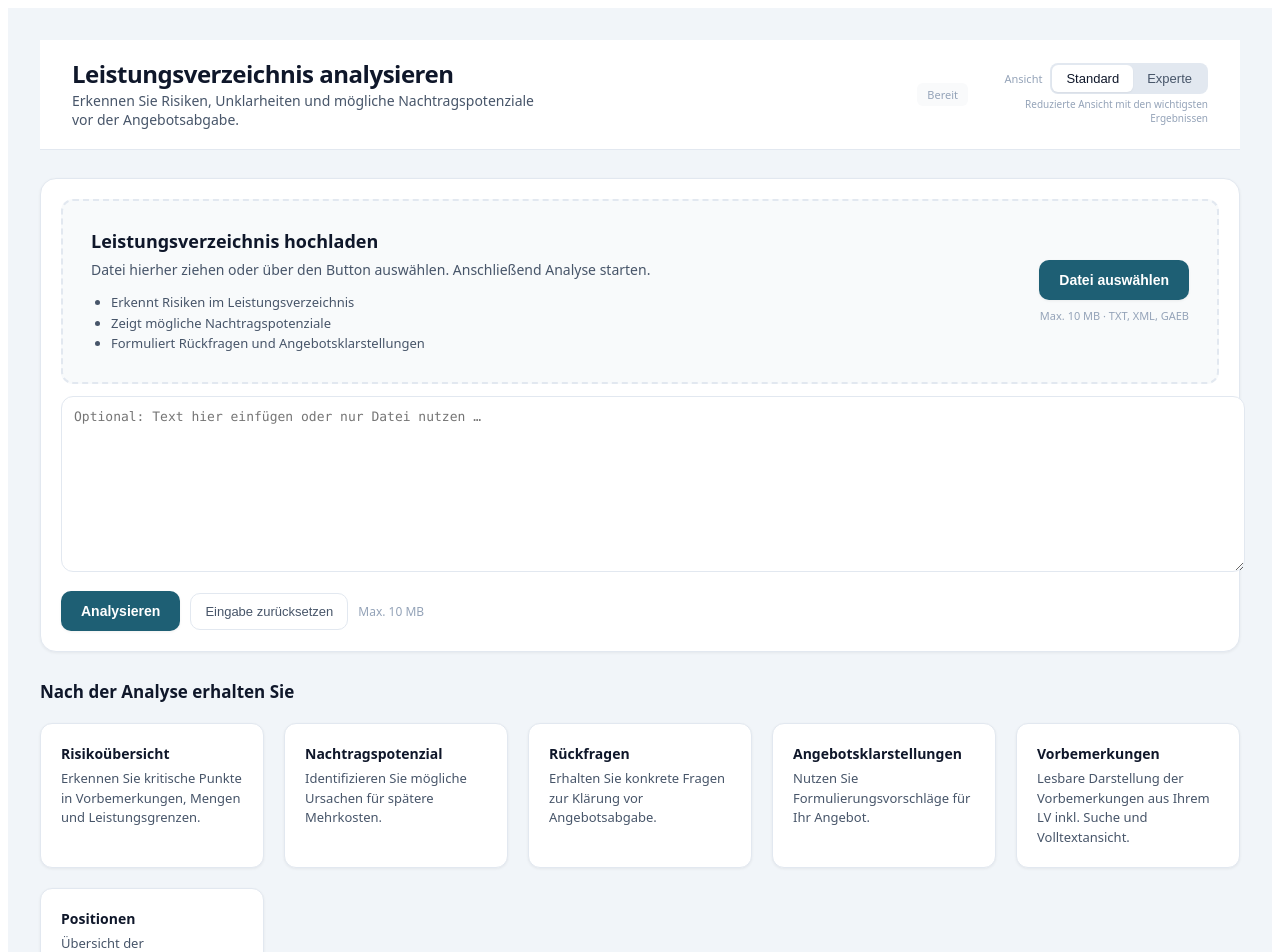
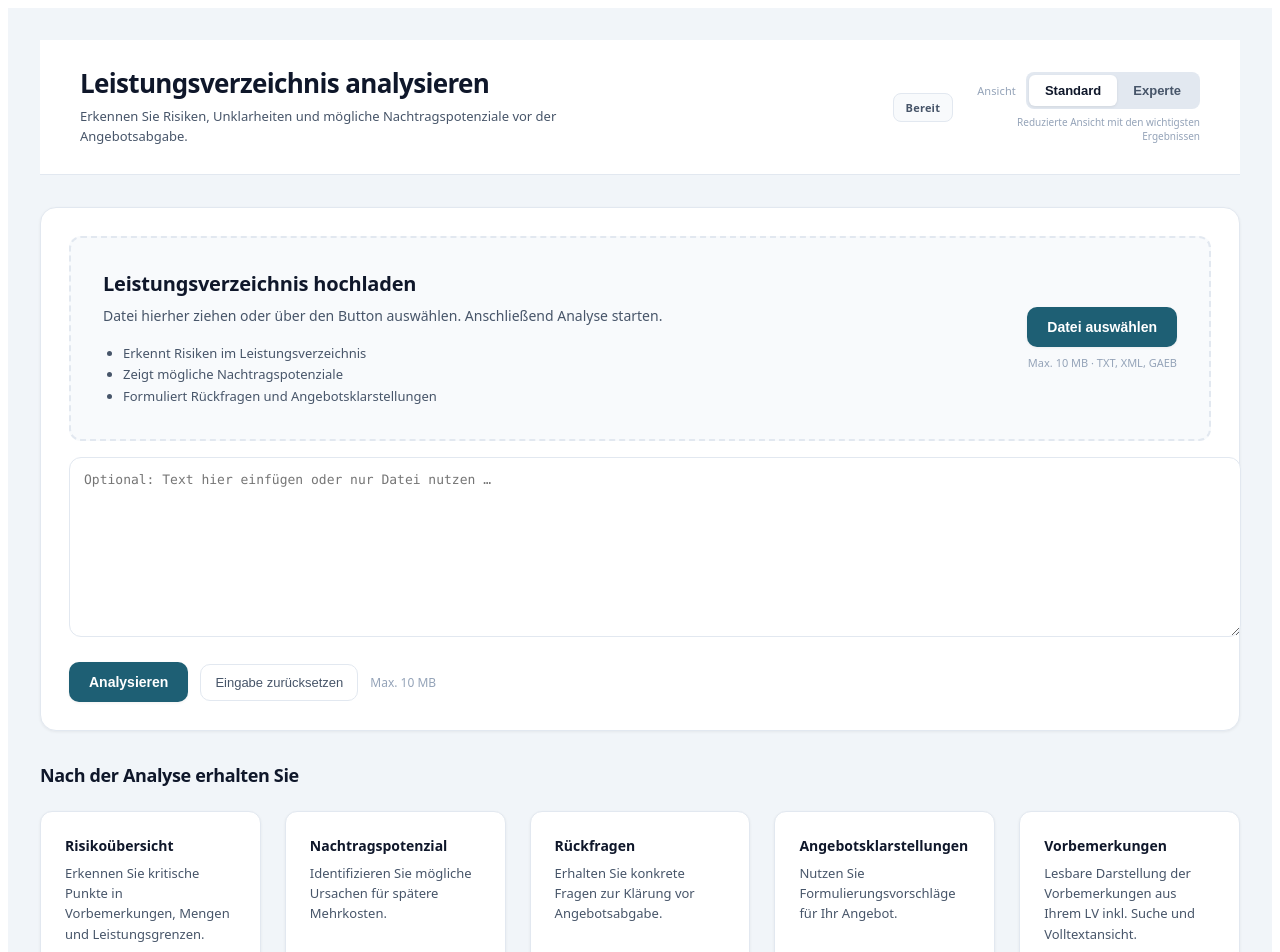
Before and after one commit to AndySaty77/tga-lv-tool, a Next.js app: page /analyse in a window 1280 px wide. Shown: the top 952 px of the page. Built offline with nearby package versions, Linux system fonts and the light colour scheme.

Commit message:
Beschreibung

```diff
--- a/app/admin/score/page.tsx
+++ b/app/admin/score/page.tsx
@@ -19,14 +19,17 @@ const CUSTOMER_DESIGN = {
   cardRadius: 12,
   cardRadiusLg: 16,
   cardShadow: "0 1px 3px rgba(0,0,0,0.06)",
-  cardShadowHover: "0 2px 6px rgba(0,0,0,0.08)",
+  cardShadowHover: "0 4px 12px rgba(0,0,0,0.06)",
   textPrimary: "#0f172a",
   textSecondary: "#475569",
   textMuted: "#94a3b8",
-  spacingSection: 28,
-  spacingCard: 20,
+  spacingSection: 32,
+  spacingCard: 24,
   radiusButton: 10,
   radiusToggle: 8,
+  headerPaddingV: 28,
+  headerPaddingH: 40,
+  badgeRadius: 8,
 } as const;
 
 type CategoryKey =
@@ -1084,21 +1087,24 @@ export function ScorePage(props: { customerRoute?: boolean } = {}) {
       {customerRoute && (
         <style dangerouslySetInnerHTML={{ __html: `
           .tga-btn-primary { transition: transform 0.2s ease, box-shadow 0.2s ease, background-color 0.2s ease; }
-          .tga-btn-primary:hover:not(:disabled) { transform: translateY(-1px); box-shadow: 0 2px 8px rgba(0,0,0,0.12); }
-          .tga-btn-primary:active:not(:disabled) { transform: translateY(0); box-shadow: 0 1px 3px rgba(0,0,0,0.06); }
+          .tga-btn-primary:hover:not(:disabled) { transform: translateY(-1px); box-shadow: 0 4px 12px rgba(30,95,116,0.25); }
+          .tga-btn-primary:active:not(:disabled) { transform: translateY(0); box-shadow: 0 1px 3px rgba(0,0,0,0.08); }
           .tga-btn-primary:focus-visible { outline: 2px solid #1e5f74; outline-offset: 2px; }
           .tga-btn-secondary { transition: transform 0.2s ease, box-shadow 0.2s ease, border-color 0.2s ease, background-color 0.2s ease; }
-          .tga-btn-secondary:hover { transform: translateY(-1px); box-shadow: 0 1px 4px rgba(0,0,0,0.06); }
+          .tga-btn-secondary:hover { border-color: #cbd5e1 !important; box-shadow: 0 1px 3px rgba(0,0,0,0.05); }
           .tga-btn-secondary:active { transform: translateY(0); }
           .tga-btn-secondary:focus-visible { outline: 2px solid #1e5f74; outline-offset: 2px; }
-          .tga-toggle-option { transition: transform 0.2s ease, background-color 0.2s ease, color 0.2s ease, box-shadow 0.2s ease; }
+          .tga-toggle-option { transition: background-color 0.2s ease, color 0.2s ease, box-shadow 0.2s ease; }
           .tga-toggle-option:hover { background-color: #f1f5f9 !important; }
           .tga-toggle-option:not([data-active]):hover { color: #0f172a !important; }
+          .tga-toggle-option[data-active] { box-shadow: 0 1px 3px rgba(0,0,0,0.08); }
           .tga-toggle-option:active { transform: scale(0.98); }
           .tga-toggle-option:focus-visible { outline: 2px solid #1e5f74; outline-offset: 1px; }
           .tga-tab { transition: color 0.2s ease, border-color 0.2s ease; }
           .tga-tab:hover { color: #0f172a !important; }
           .tga-tab:focus-visible { outline: 2px solid #1e5f74; outline-offset: 2px; }
+          .tga-benefit-card { transition: box-shadow 0.2s ease; }
+          .tga-benefit-card:hover { box-shadow: 0 4px 12px rgba(0,0,0,0.06); }
         ` }} />
       )}
 
@@ -1197,26 +1203,26 @@ export function ScorePage(props: { customerRoute?: boolean } = {}) {
       <header
         style={{
           marginBottom: 0,
-          padding: customerRoute ? "20px 32px" : "0 28px",
-          minHeight: 64,
+          padding: customerRoute ? `${CUSTOMER_DESIGN.headerPaddingV}px ${CUSTOMER_DESIGN.headerPaddingH}px` : "0 28px",
+          minHeight: customerRoute ? 72 : 64,
           height: customerRoute ? "auto" : 64,
           display: "flex",
           alignItems: "center",
           justifyContent: "space-between",
-          gap: 24,
+          gap: 28,
           background: customerRoute ? CUSTOMER_DESIGN.cardBg : "#fff",
           borderBottom: customerRoute ? `1px solid ${CUSTOMER_DESIGN.cardBorder}` : "1px solid #e5e7eb",
           flexWrap: "wrap",
         }}
       >
         {/* Linke Seite: Titel, optional Untertitel (Kundenroute), Dateiname */}
-        <div style={{ display: "flex", flexDirection: "column", gap: 2, minWidth: 0 }}>
+        <div style={{ display: "flex", flexDirection: "column", gap: customerRoute ? 8 : 2, minWidth: 0, flex: "1 1 280px" }}>
           {customerRoute ? (
             <>
-              <h1 style={{ margin: 0, fontSize: 24, fontWeight: 700, color: CUSTOMER_DESIGN.textPrimary, letterSpacing: "-0.02em", lineHeight: 1.2 }}>
+              <h1 style={{ margin: 0, fontSize: 26, fontWeight: 800, color: CUSTOMER_DESIGN.textPrimary, letterSpacing: "-0.025em", lineHeight: 1.2 }}>
                 Leistungsverzeichnis analysieren
               </h1>
-              <p style={{ margin: 0, fontSize: 14, color: CUSTOMER_DESIGN.textSecondary, fontWeight: 400, maxWidth: 480 }}>
+              <p style={{ margin: 0, fontSize: 13, color: CUSTOMER_DESIGN.textSecondary, fontWeight: 400, maxWidth: 480, lineHeight: 1.5 }}>
                 Erkennen Sie Risiken, Unklarheiten und mögliche Nachtragspotenziale vor der Angebotsabgabe.
               </p>
             </>
@@ -1226,33 +1232,35 @@ export function ScorePage(props: { customerRoute?: boolean } = {}) {
             </h1>
           )}
           {fileMeta?.name && (
-            <span style={{ fontSize: 12, color: customerRoute ? CUSTOMER_DESIGN.textMuted : "#9ca3af", fontWeight: 500, overflow: "hidden", textOverflow: "ellipsis", whiteSpace: "nowrap", marginTop: 2 }}>
+            <span style={{ fontSize: 12, color: customerRoute ? CUSTOMER_DESIGN.textMuted : "#9ca3af", fontWeight: 500, overflow: "hidden", textOverflow: "ellipsis", whiteSpace: "nowrap", marginTop: 4 }}>
               {fileMeta.name}
               {fileMeta.size ? ` · ${fmtKB(fileMeta.size)}` : ""}
             </span>
           )}
         </div>
 
-        {/* Rechte Seite: Status dezent, Modus-Toggle mit Hilfetext (Kundenroute) */}
-        <div style={{ display: "flex", alignItems: "center", gap: 20, flexShrink: 0 }}>
+        {/* Rechte Seite: Status-Badge, Modus-Toggle mit Hilfetext (Kundenroute) */}
+        <div style={{ display: "flex", alignItems: "center", gap: customerRoute ? 24 : 20, flexShrink: 0 }}>
           {analysisStatus && (
             <span
               style={{
                 fontSize: 11,
-                fontWeight: 500,
-                color: loading ? "#b45309" : result ? (customerRoute ? CUSTOMER_DESIGN.primary : "#047857") : (customerRoute ? CUSTOMER_DESIGN.textMuted : "#9ca3af"),
-                padding: "4px 10px",
-                borderRadius: 6,
-                background: loading ? "#fffbeb" : result ? (customerRoute ? "#e8f4f8" : "#ecfdf5") : "#f9fafb",
+                fontWeight: 600,
+                letterSpacing: "0.02em",
+                color: loading ? "#b45309" : result ? (customerRoute ? CUSTOMER_DESIGN.primary : "#047857") : (customerRoute ? CUSTOMER_DESIGN.textSecondary : "#9ca3af"),
+                padding: customerRoute ? "6px 12px" : "4px 10px",
+                borderRadius: customerRoute ? CUSTOMER_DESIGN.badgeRadius : 6,
+                background: loading ? "#fffbeb" : result ? (customerRoute ? "#e8f4f8" : "#ecfdf5") : (customerRoute ? "#f8fafc" : "#f9fafb"),
+                border: customerRoute ? `1px solid ${loading ? "#fde68a" : result ? "#b8dce6" : CUSTOMER_DESIGN.cardBorder}` : "none",
               }}
             >
               {loading ? "Analyse läuft…" : result ? "Abgeschlossen" : "Bereit"}
             </span>
           )}
-          <div style={{ display: "flex", flexDirection: "column", alignItems: "flex-end", gap: 4 }}>
-            <div style={{ display: "flex", alignItems: "center", gap: 8 }}>
-              <span style={{ fontSize: 11, color: customerRoute ? CUSTOMER_DESIGN.textMuted : "#9ca3af", fontWeight: 500 }}>{customerRoute ? "Ansicht" : "Modus"}</span>
-              <div style={{ display: "flex", background: customerRoute ? CUSTOMER_DESIGN.cardBorder : "#f3f4f6", borderRadius: customerRoute ? CUSTOMER_DESIGN.radiusToggle : 8, padding: 2 }}>
+          <div style={{ display: "flex", flexDirection: "column", alignItems: "flex-end", gap: 6 }}>
+            <div style={{ display: "flex", alignItems: "center", gap: 10 }}>
+              <span style={{ fontSize: 11, color: customerRoute ? CUSTOMER_DESIGN.textMuted : "#9ca3af", fontWeight: 500, letterSpacing: "0.01em" }}>{customerRoute ? "Ansicht" : "Modus"}</span>
+              <div style={{ display: "flex", background: customerRoute ? CUSTOMER_DESIGN.cardBorder : "#f3f4f6", borderRadius: customerRoute ? CUSTOMER_DESIGN.radiusToggle : 8, padding: 3 }}>
                 <button
                   type="button"
                   className={customerRoute ? "tga-toggle-option" : undefined}
@@ -1262,15 +1270,15 @@ export function ScorePage(props: { customerRoute?: boolean } = {}) {
                     if (resultTab === "trigger" || resultTab === "transparenz") setResultTab("uebersicht");
                   }}
                   style={{
-                    padding: "6px 14px",
+                    padding: customerRoute ? "8px 16px" : "6px 14px",
                     border: "none",
                     borderRadius: 6,
                     background: analysisMode === "standard" ? (customerRoute ? CUSTOMER_DESIGN.cardBg : "#fff") : "transparent",
                     color: analysisMode === "standard" ? (customerRoute ? CUSTOMER_DESIGN.textPrimary : "#111") : (customerRoute ? CUSTOMER_DESIGN.textSecondary : "#6b7280"),
-                    fontWeight: 500,
+                    fontWeight: 600,
                     fontSize: 13,
                     cursor: "pointer",
-                    boxShadow: analysisMode === "standard" ? "0 1px 2px rgba(0,0,0,0.05)" : "none",
+                    boxShadow: analysisMode === "standard" ? "0 1px 3px rgba(0,0,0,0.08)" : "none",
                   }}
                 >
                   Standard
@@ -1281,15 +1289,15 @@ export function ScorePage(props: { customerRoute?: boolean } = {}) {
                   data-active={customerRoute && analysisMode === "expert" ? "true" : undefined}
                   onClick={() => setAnalysisMode("expert")}
                   style={{
-                    padding: "6px 14px",
+                    padding: customerRoute ? "8px 16px" : "6px 14px",
                     border: "none",
                     borderRadius: 6,
                     background: analysisMode === "expert" ? (customerRoute ? CUSTOMER_DESIGN.cardBg : "#fff") : "transparent",
                     color: analysisMode === "expert" ? (customerRoute ? CUSTOMER_DESIGN.textPrimary : "#111") : (customerRoute ? CUSTOMER_DESIGN.textSecondary : "#6b7280"),
-                    fontWeight: 500,
+                    fontWeight: 600,
                     fontSize: 13,
                     cursor: "pointer",
-                    boxShadow: analysisMode === "expert" ? "0 1px 2px rgba(0,0,0,0.05)" : "none",
+                    boxShadow: analysisMode === "expert" ? "0 1px 3px rgba(0,0,0,0.08)" : "none",
                   }}
                 >
                   Experte
@@ -1297,7 +1305,7 @@ export function ScorePage(props: { customerRoute?: boolean } = {}) {
               </div>
             </div>
             {customerRoute && (
-              <div style={{ fontSize: 10, color: CUSTOMER_DESIGN.textMuted, maxWidth: 220, textAlign: "right", lineHeight: 1.35 }}>
+              <div style={{ fontSize: 10, color: CUSTOMER_DESIGN.textMuted, maxWidth: 220, textAlign: "right", lineHeight: 1.4 }}>
                 {analysisMode === "standard"
                   ? "Reduzierte Ansicht mit den wichtigsten Ergebnissen"
                   : "Zusätzliche technische Details und vertiefte Auswertung"}
@@ -1319,7 +1327,7 @@ export function ScorePage(props: { customerRoute?: boolean } = {}) {
       <div
         style={{
           marginTop: customerRoute ? CUSTOMER_DESIGN.spacingSection : 24,
-          padding: customerRoute ? CUSTOMER_DESIGN.spacingCard : 16,
+          padding: customerRoute ? 28 : 16,
           border: customerRoute ? `1px solid ${CUSTOMER_DESIGN.cardBorder}` : "1px solid #e5e7eb",
           borderRadius: customerRoute ? CUSTOMER_DESIGN.cardRadiusLg : 16,
           background: customerRoute ? CUSTOMER_DESIGN.cardBg : "#fafafa",
@@ -1337,33 +1345,33 @@ export function ScorePage(props: { customerRoute?: boolean } = {}) {
           style={{
             border: `2px dashed ${dragOver ? (customerRoute ? CUSTOMER_DESIGN.primary : "#0a7a2f") : (customerRoute ? CUSTOMER_DESIGN.cardBorder : "#d1d5db")}`,
             borderRadius: customerRoute ? CUSTOMER_DESIGN.cardRadius : 14,
-            padding: customerRoute ? 28 : 14,
-            background: dragOver ? (customerRoute ? "#e8f4f8" : "#f0fdf4") : customerRoute ? "#f8fafb" : "#fff",
+            padding: customerRoute ? 32 : 14,
+            background: dragOver ? (customerRoute ? "#e8f4f8" : "#f0fdf4") : customerRoute ? "#f8fafc" : "#fff",
             display: "flex",
             justifyContent: "space-between",
             alignItems: "center",
-            gap: 20,
+            gap: 24,
             flexWrap: "wrap",
           }}
         >
-          <div style={{ minWidth: 0, flex: "1 1 260px" }}>
+          <div style={{ minWidth: 0, flex: "1 1 280px" }}>
             {customerRoute ? (
               <>
-                <div style={{ fontSize: 18, fontWeight: 700, color: CUSTOMER_DESIGN.textPrimary, marginBottom: 6 }}>
+                <div style={{ fontSize: 20, fontWeight: 700, color: CUSTOMER_DESIGN.textPrimary, marginBottom: 8, letterSpacing: "-0.01em" }}>
                   Leistungsverzeichnis hochladen
                 </div>
-                <p style={{ margin: 0, fontSize: 14, color: CUSTOMER_DESIGN.textSecondary, lineHeight: 1.5 }}>
+                <p style={{ margin: 0, fontSize: 14, color: CUSTOMER_DESIGN.textSecondary, lineHeight: 1.55 }}>
                   Datei hierher ziehen oder über den Button auswählen. Anschließend Analyse starten.
                 </p>
                 {!fileMeta && (
-                  <ul style={{ margin: "12px 0 0", paddingLeft: 20, fontSize: 13, color: CUSTOMER_DESIGN.textSecondary, lineHeight: 1.6 }}>
+                  <ul style={{ margin: "16px 0 0", paddingLeft: 20, fontSize: 13, color: CUSTOMER_DESIGN.textSecondary, lineHeight: 1.65 }}>
                     <li>Erkennt Risiken im Leistungsverzeichnis</li>
                     <li>Zeigt mögliche Nachtragspotenziale</li>
                     <li>Formuliert Rückfragen und Angebotsklarstellungen</li>
                   </ul>
                 )}
                 {fileMeta && (
-                  <div style={{ marginTop: 12, padding: "8px 12px", borderRadius: 8, background: "#e8f4f8", color: CUSTOMER_DESIGN.primary, fontWeight: 600, fontSize: 13 }}>
+                  <div style={{ marginTop: 16, padding: "10px 14px", borderRadius: CUSTOMER_DESIGN.radiusButton, background: "#e8f4f8", border: `1px solid ${CUSTOMER_DESIGN.cardBorder}`, color: CUSTOMER_DESIGN.primary, fontWeight: 600, fontSize: 13 }}>
                     Geladen: {fileMeta.name}
                     {fileMeta.size ? ` · ${fmtKB(fileMeta.size)}` : ""}
                   </div>
@@ -1428,10 +1436,10 @@ export function ScorePage(props: { customerRoute?: boolean } = {}) {
           rows={10}
           style={{
             width: "100%",
-            marginTop: 12,
+            marginTop: customerRoute ? 16 : 12,
             borderRadius: customerRoute ? CUSTOMER_DESIGN.cardRadius : 12,
             border: customerRoute ? `1px solid ${CUSTOMER_DESIGN.cardBorder}` : "1px solid #ddd",
-            padding: 12,
+            padding: customerRoute ? 14 : 12,
             resize: "vertical",
             fontFamily: "ui-monospace, SFMono-Regular, Menlo, Monaco, Consolas, monospace",
             fontSize: 13,
@@ -1442,7 +1450,7 @@ export function ScorePage(props: { customerRoute?: boolean } = {}) {
         />
 
         {/* Actions */}
-        <div style={{ display: "flex", gap: 10, marginTop: 14, flexWrap: "wrap", alignItems: "center" }}>
+        <div style={{ display: "flex", gap: customerRoute ? 12 : 10, marginTop: customerRoute ? 20 : 14, flexWrap: "wrap", alignItems: "center" }}>
           <button
             type="button"
             className={customerRoute ? "tga-btn-primary" : undefined}
@@ -1538,31 +1546,31 @@ export function ScorePage(props: { customerRoute?: boolean } = {}) {
       {/* Value-Preview: Was Sie nach der Analyse erhalten (nur Kundenroute, Startzustand) */}
       {customerRoute && !result && !loading && (
         <div style={{ marginTop: CUSTOMER_DESIGN.spacingSection }}>
-          <h2 style={{ margin: "0 0 20px", fontSize: 17, fontWeight: 700, color: CUSTOMER_DESIGN.textPrimary }}>Nach der Analyse erhalten Sie</h2>
+          <h2 style={{ margin: "0 0 24px", fontSize: 18, fontWeight: 800, color: CUSTOMER_DESIGN.textPrimary, letterSpacing: "-0.02em" }}>Nach der Analyse erhalten Sie</h2>
           <div style={{ display: "grid", gridTemplateColumns: "repeat(auto-fill, minmax(220px, 1fr))", gap: CUSTOMER_DESIGN.spacingCard }}>
-            <div style={{ padding: CUSTOMER_DESIGN.spacingCard, borderRadius: CUSTOMER_DESIGN.cardRadius, border: `1px solid ${CUSTOMER_DESIGN.cardBorder}`, background: CUSTOMER_DESIGN.cardBg, boxShadow: CUSTOMER_DESIGN.cardShadow }}>
-              <div style={{ fontSize: 14, fontWeight: 700, color: CUSTOMER_DESIGN.textPrimary, marginBottom: 6 }}>Risikoübersicht</div>
-              <p style={{ margin: 0, fontSize: 13, color: CUSTOMER_DESIGN.textSecondary, lineHeight: 1.5 }}>Erkennen Sie kritische Punkte in Vorbemerkungen, Mengen und Leistungsgrenzen.</p>
-            </div>
-            <div style={{ padding: CUSTOMER_DESIGN.spacingCard, borderRadius: CUSTOMER_DESIGN.cardRadius, border: `1px solid ${CUSTOMER_DESIGN.cardBorder}`, background: CUSTOMER_DESIGN.cardBg, boxShadow: CUSTOMER_DESIGN.cardShadow }}>
-              <div style={{ fontSize: 14, fontWeight: 700, color: CUSTOMER_DESIGN.textPrimary, marginBottom: 6 }}>Nachtragspotenzial</div>
-              <p style={{ margin: 0, fontSize: 13, color: CUSTOMER_DESIGN.textSecondary, lineHeight: 1.5 }}>Identifizieren Sie mögliche Ursachen für spätere Mehrkosten.</p>
-            </div>
-            <div style={{ padding: CUSTOMER_DESIGN.spacingCard, borderRadius: CUSTOMER_DESIGN.cardRadius, border: `1px solid ${CUSTOMER_DESIGN.cardBorder}`, background: CUSTOMER_DESIGN.cardBg, boxShadow: CUSTOMER_DESIGN.cardShadow }}>
-              <div style={{ fontSize: 14, fontWeight: 700, color: CUSTOMER_DESIGN.textPrimary, marginBottom: 6 }}>Rückfragen</div>
-              <p style={{ margin: 0, fontSize: 13, color: CUSTOMER_DESIGN.textSecondary, lineHeight: 1.5 }}>Erhalten Sie konkrete Fragen zur Klärung vor Angebotsabgabe.</p>
-            </div>
-            <div style={{ padding: CUSTOMER_DESIGN.spacingCard, borderRadius: CUSTOMER_DESIGN.cardRadius, border: `1px solid ${CUSTOMER_DESIGN.cardBorder}`, background: CUSTOMER_DESIGN.cardBg, boxShadow: CUSTOMER_DESIGN.cardShadow }}>
-              <div style={{ fontSize: 14, fontWeight: 700, color: CUSTOMER_DESIGN.textPrimary, marginBottom: 6 }}>Angebotsklarstellungen</div>
-              <p style={{ margin: 0, fontSize: 13, color: CUSTOMER_DESIGN.textSecondary, lineHeight: 1.5 }}>Nutzen Sie Formulierungsvorschläge für Ihr Angebot.</p>
-            </div>
-            <div style={{ padding: CUSTOMER_DESIGN.spacingCard, borderRadius: CUSTOMER_DESIGN.cardRadius, border: `1px solid ${CUSTOMER_DESIGN.cardBorder}`, background: CUSTOMER_DESIGN.cardBg, boxShadow: CUSTOMER_DESIGN.cardShadow }}>
-              <div style={{ fontSize: 14, fontWeight: 700, color: CUSTOMER_DESIGN.textPrimary, marginBottom: 6 }}>{DEFAULT_TEXTS_CONFIG.customerUI.tabLabels.vorbemerkungen}</div>
-              <p style={{ margin: 0, fontSize: 13, color: CUSTOMER_DESIGN.textSecondary, lineHeight: 1.5 }}>Lesbare Darstellung der Vorbemerkungen aus Ihrem LV inkl. Suche und Volltextansicht.</p>
-            </div>
-            <div style={{ padding: CUSTOMER_DESIGN.spacingCard, borderRadius: CUSTOMER_DESIGN.cardRadius, border: `1px solid ${CUSTOMER_DESIGN.cardBorder}`, background: CUSTOMER_DESIGN.cardBg, boxShadow: CUSTOMER_DESIGN.cardShadow }}>
-              <div style={{ fontSize: 14, fontWeight: 700, color: CUSTOMER_DESIGN.textPrimary, marginBottom: 6 }}>{DEFAULT_TEXTS_CONFIG.customerUI.tabLabels.positionen}</div>
-              <p style={{ margin: 0, fontSize: 13, color: CUSTOMER_DESIGN.textSecondary, lineHeight: 1.5 }}>Übersicht der Positionsinhalte des Leistungsverzeichnisses mit Suchfunktion.</p>
+            <div className="tga-benefit-card" style={{ padding: CUSTOMER_DESIGN.spacingCard, minHeight: 120, borderRadius: CUSTOMER_DESIGN.cardRadius, border: `1px solid ${CUSTOMER_DESIGN.cardBorder}`, background: CUSTOMER_DESIGN.cardBg, boxShadow: CUSTOMER_DESIGN.cardShadow }}>
+              <div style={{ fontSize: 14, fontWeight: 700, color: CUSTOMER_DESIGN.textPrimary, marginBottom: 8 }}>Risikoübersicht</div>
+              <p style={{ margin: 0, fontSize: 13, color: CUSTOMER_DESIGN.textSecondary, lineHeight: 1.55 }}>Erkennen Sie kritische Punkte in Vorbemerkungen, Mengen und Leistungsgrenzen.</p>
+            </div>
+            <div className="tga-benefit-card" style={{ padding: CUSTOMER_DESIGN.spacingCard, minHeight: 120, borderRadius: CUSTOMER_DESIGN.cardRadius, border: `1px solid ${CUSTOMER_DESIGN.cardBorder}`, background: CUSTOMER_DESIGN.cardBg, boxShadow: CUSTOMER_DESIGN.cardShadow }}>
+              <div style={{ fontSize: 14, fontWeight: 700, color: CUSTOMER_DESIGN.textPrimary, marginBottom: 8 }}>Nachtragspotenzial</div>
+              <p style={{ margin: 0, fontSize: 13, color: CUSTOMER_DESIGN.textSecondary, lineHeight: 1.55 }}>Identifizieren Sie mögliche Ursachen für spätere Mehrkosten.</p>
+            </div>
+            <div className="tga-benefit-card" style={{ padding: CUSTOMER_DESIGN.spacingCard, minHeight: 120, borderRadius: CUSTOMER_DESIGN.cardRadius, border: `1px solid ${CUSTOMER_DESIGN.cardBorder}`, background: CUSTOMER_DESIGN.cardBg, boxShadow: CUSTOMER_DESIGN.cardShadow }}>
+              <div style={{ fontSize: 14, fontWeight: 700, color: CUSTOMER_DESIGN.textPrimary, marginBottom: 8 }}>Rückfragen</div>
+              <p style={{ margin: 0, fontSize: 13, color: CUSTOMER_DESIGN.textSecondary, lineHeight: 1.55 }}>Erhalten Sie konkrete Fragen zur Klärung vor Angebotsabgabe.</p>
+            </div>
+            <div className="tga-benefit-card" style={{ padding: CUSTOMER_DESIGN.spacingCard, minHeight: 120, borderRadius: CUSTOMER_DESIGN.cardRadius, border: `1px solid ${CUSTOMER_DESIGN.cardBorder}`, background: CUSTOMER_DESIGN.cardBg, boxShadow: CUSTOMER_DESIGN.cardShadow }}>
+              <div style={{ fontSize: 14, fontWeight: 700, color: CUSTOMER_DESIGN.textPrimary, marginBottom: 8 }}>Angebotsklarstellungen</div>
+              <p style={{ margin: 0, fontSize: 13, color: CUSTOMER_DESIGN.textSecondary, lineHeight: 1.55 }}>Nutzen Sie Formulierungsvorschläge für Ihr Angebot.</p>
+            </div>
+            <div className="tga-benefit-card" style={{ padding: CUSTOMER_DESIGN.spacingCard, minHeight: 120, borderRadius: CUSTOMER_DESIGN.cardRadius, border: `1px solid ${CUSTOMER_DESIGN.cardBorder}`, background: CUSTOMER_DESIGN.cardBg, boxShadow: CUSTOMER_DESIGN.cardShadow }}>
+              <div style={{ fontSize: 14, fontWeight: 700, color: CUSTOMER_DESIGN.textPrimary, marginBottom: 8 }}>{DEFAULT_TEXTS_CONFIG.customerUI.tabLabels.vorbemerkungen}</div>
+              <p style={{ margin: 0, fontSize: 13, color: CUSTOMER_DESIGN.textSecondary, lineHeight: 1.55 }}>Lesbare Darstellung der Vorbemerkungen aus Ihrem LV inkl. Suche und Volltextansicht.</p>
+            </div>
+            <div className="tga-benefit-card" style={{ padding: CUSTOMER_DESIGN.spacingCard, minHeight: 120, borderRadius: CUSTOMER_DESIGN.cardRadius, border: `1px solid ${CUSTOMER_DESIGN.cardBorder}`, background: CUSTOMER_DESIGN.cardBg, boxShadow: CUSTOMER_DESIGN.cardShadow }}>
+              <div style={{ fontSize: 14, fontWeight: 700, color: CUSTOMER_DESIGN.textPrimary, marginBottom: 8 }}>{DEFAULT_TEXTS_CONFIG.customerUI.tabLabels.positionen}</div>
+              <p style={{ margin: 0, fontSize: 13, color: CUSTOMER_DESIGN.textSecondary, lineHeight: 1.55 }}>Übersicht der Positionsinhalte des Leistungsverzeichnisses mit Suchfunktion.</p>
             </div>
           </div>
         </div>
```
